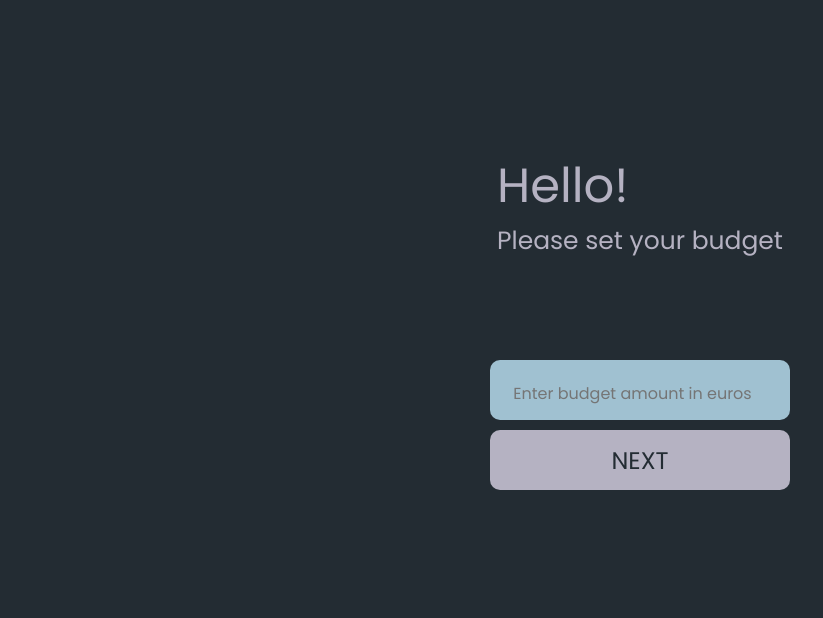
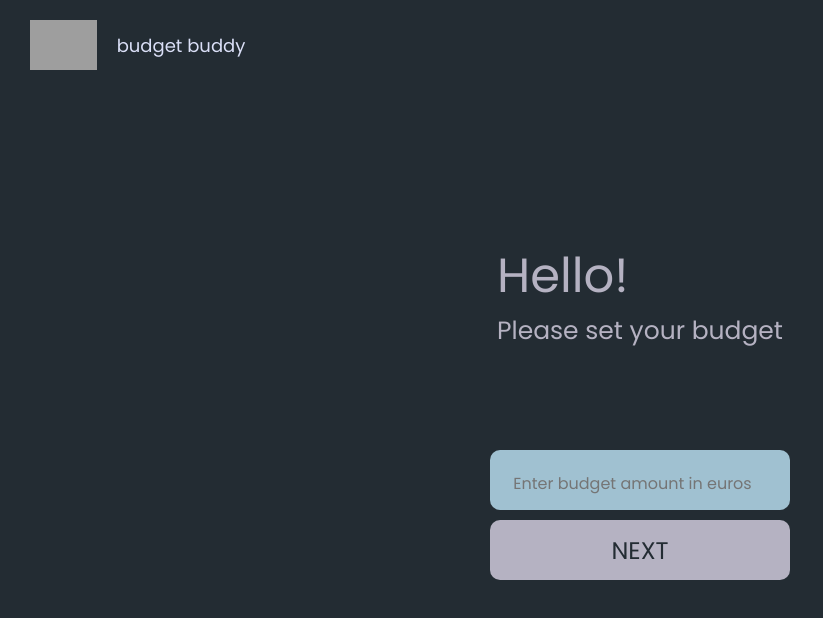
Before and after one commit to RomanBehroz/budget-buddy, a React (Create React App) app in the folder front-end/budget-buddy-frontend/: page / in a window 1280 px wide. Shown: the top 618 px of the page, without its empty margins (0-823 px from the left). Built offline with nearby package versions, Linux system fonts and the light colour scheme; grey boxes are pictures that could not be loaded.

Commit message:
logo added, like btn added

```diff
--- a/front-end/budget-buddy-frontend/src/components/AddExpenseForm.js
+++ b/front-end/budget-buddy-frontend/src/components/AddExpenseForm.js
@@ -19,6 +19,8 @@ const AddExpenseForm = () => {
     const [deleteWindow, setDeleteWindow] = useState(false)
     const [imageSrc, setImageSrc] = useState('');
     const [selectedFile, setSelectedFile] = useState(null);
+    const [likeCounter, setLikeCounter] = useState(0)
+
 
     const handleFileChange = (e) => {
         // Get the selected file from the input
@@ -81,6 +83,7 @@ const AddExpenseForm = () => {
                         'Content-Type': 'multipart/form-data'
                     }});
             }
+
             fetchBudget()
             fetchExpenses()
             toggleAddExpenseState()
@@ -158,6 +161,7 @@ const AddExpenseForm = () => {
                         editMode? <>
                             <div className='form-field align-end delete-btn'>
                                 <img onClick={() => setDeleteWindow(true)} src='/images/delete.png'/>
+
                             </div>
                         </> : <></>
                     }
@@ -169,12 +173,12 @@ const AddExpenseForm = () => {
 
                     <div className='expense-item-media-section'>
 
-                        {imageSrc? <><img src={'http://localhost:3000/'+imageSrc}/></> : <></>}
+                        {imageSrc? <><img src={'http://localhost:3000/'+imageSrc}/></> : <><p>No image to display</p></>}
 
                     </div>
                     <div className='add-photo'>
                         <input className='button'  type="file" name='image' onChange={handleFileChange} />
-
+                        <button onClick={() => setLikeCounter(likeCounter + 1)} className='button'>Like {likeCounter}</button>
 
                     </div>
                 </> : <>
--- a/front-end/budget-buddy-frontend/src/components/ExpenseListItem.js
+++ b/front-end/budget-buddy-frontend/src/components/ExpenseListItem.js
@@ -1,10 +1,11 @@
-import React, {useContext} from 'react'
+import React, {useContext, useState} from 'react'
 import './css/ExpenseListItem.css'
 import {BudgetContext} from "../context";
 import axios from "axios";
 import AddExpenseForm from "./AddExpenseForm";
 const ExpenseListItem = ({id, name, amount, category}) => {
   const {toggleAddExpenseState, budget, fetchExpenses, categories, setEditExpense} = useContext(BudgetContext);
+  const [lkeCount, setLikeCount] = useState(0)
   const getColorForCategory = (category) =>{
     if(category === "Grocery")
     {
@@ -50,6 +51,7 @@ const ExpenseListItem = ({id, name, amount, category}) => {
           <div className='heading3-5'>{name}</div>
         </div>
         <div className='heading3-5'>{amount}€</div>
+
     </div>
 
       </>
--- a/front-end/budget-buddy-frontend/src/components/Header.js
+++ b/front-end/budget-buddy-frontend/src/components/Header.js
@@ -8,11 +8,15 @@ const Header = () => {
 
   return (
     <div className='header'>
-        <div>
-            <div className='heading4'>Hello again!</div>
+        <div className='logo'>
+            <img src="/budget-planning.png"/>
+            <div className='heading4'>budget buddy</div>
         </div>
         <div>
-            <div className='box box-dark para1'>{budgetMonthAndYear}</div>
+            {
+                budgetMonthAndYear? <>   <div className='box box-dark para1'>{budgetMonthAndYear}</div></> : <></>
+            }
+
         </div>
     </div>
   )
--- a/front-end/budget-buddy-frontend/src/components/css/AddExpenseForm.css
+++ b/front-end/budget-buddy-frontend/src/components/css/AddExpenseForm.css
@@ -146,3 +146,15 @@
    max-height: 220px;
 
 }
+
+
+
+
+.expense-item-media-section p{
+    color: var(--third-color);
+}
+
+.add-photo{
+    display: flex;
+    justify-content: space-between;
+}
--- a/front-end/budget-buddy-frontend/src/components/css/Header.css
+++ b/front-end/budget-buddy-frontend/src/components/css/Header.css
@@ -15,3 +15,17 @@
     background-color: var(--dark-bg);
     color: var(--third-color);
 }
+
+.logo{
+    display: flex;
+    justify-content: center;
+    align-items: center;
+    gap: 20px
+}
+.logo img{
+    height: 50px;
+}
+
+.logo .heading4{
+    font-size: 18px;
+}
--- a/front-end/budget-buddy-frontend/src/pages/Dashboard.js
+++ b/front-end/budget-buddy-frontend/src/pages/Dashboard.js
@@ -46,6 +46,8 @@ const Dashboard = () => {
       case 11:
         return "NOV"
         break;
+      case 12:
+        return "DEC"
       default:
         return ""
     }
--- a/front-end/budget-buddy-frontend/src/pages/Setbudget.js
+++ b/front-end/budget-buddy-frontend/src/pages/Setbudget.js
@@ -6,6 +6,7 @@ import { useState } from 'react';
 import { useEffect } from 'react';
 import axios from "axios";
 import {BudgetContext} from "../context";
+import Header from "../components/Header";
 
 const Setbudget = () => {
     const GET_BUDGET_URL = "http://localhost:3000/budget/653124e6a443d6942a9f0d8f";
@@ -47,7 +48,7 @@ const Setbudget = () => {
                     month: currentMonth,
                     year: currentYear
                 }
-                console.log(budget)
+
                 const response = await axios.post(CREATE_BUDGET_URL, budget);
                 if (response.status === 201) {
                     setBudgetId(response.data._id)
@@ -62,6 +63,7 @@ const Setbudget = () => {
 
     return (
         <>
+            <Header/>
             <div className='setbudget-page'>
                 <div className='setbudget-content'>
                     <div className='setbudget-text'>
```
